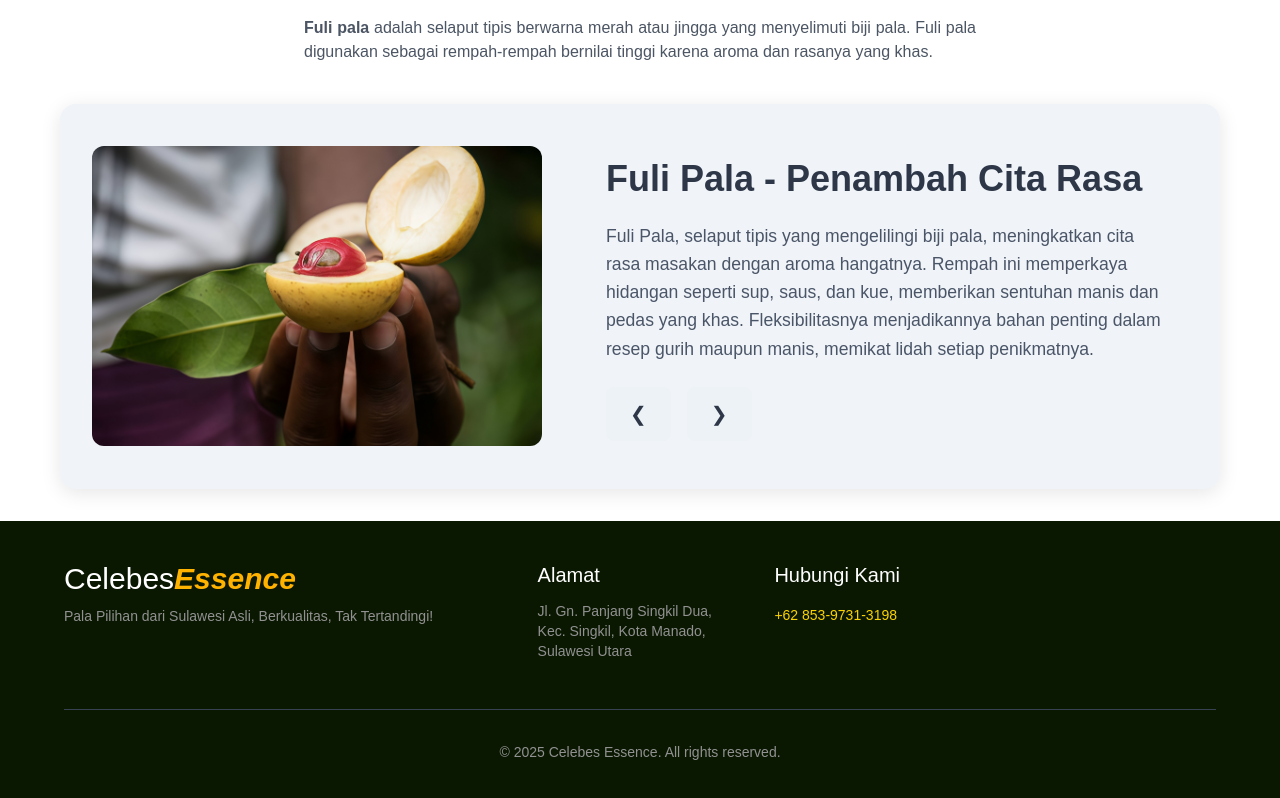
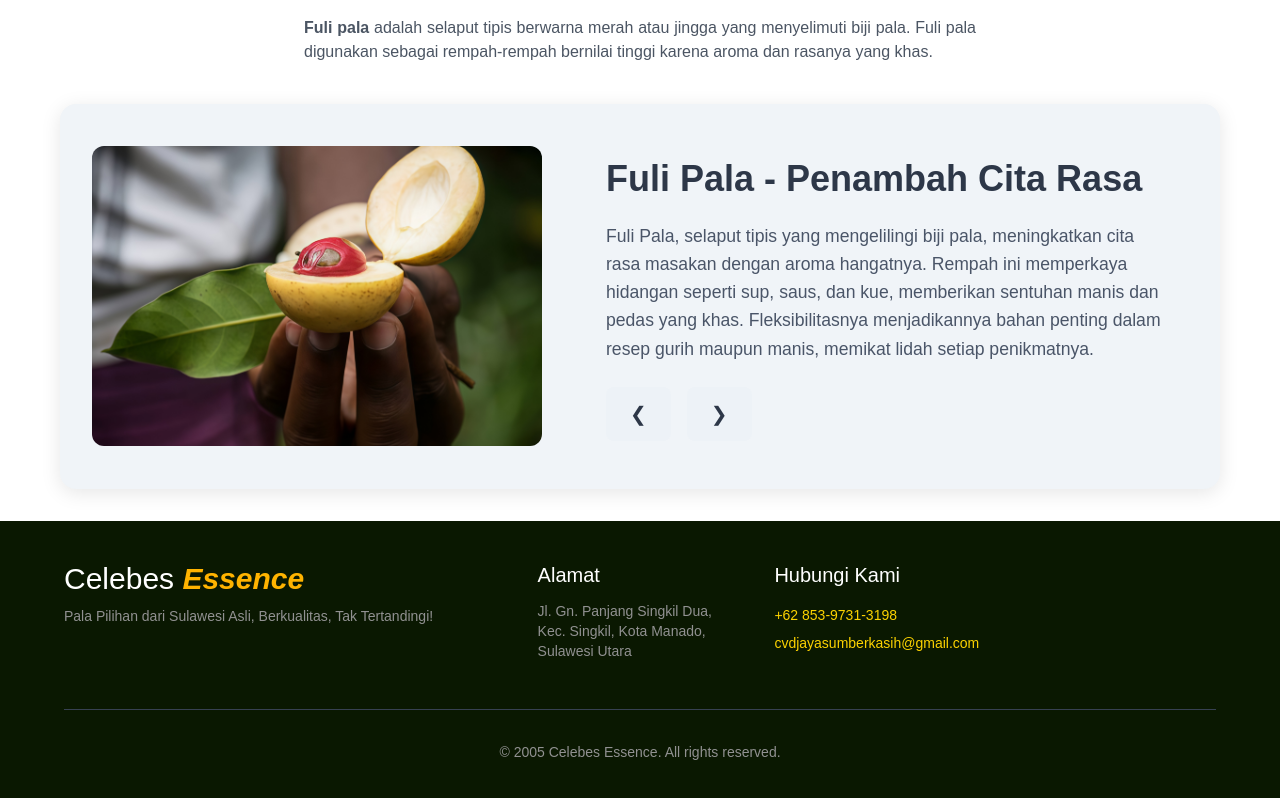
Before and after one commit to jonathanlukass/celebes, a React (Create React App) app: page / in a window 1280 px wide. Shown: the part 1620-2418 px from the top of the page. Built offline with nearby package versions, Linux system fonts and the light colour scheme.

Commit message:
fixing the revision

```diff
--- a/src/components/About.js
+++ b/src/components/About.js
@@ -4,7 +4,7 @@ function About() {
   return (
     <section className="about">
       <h1 className="about-title">
-        Celebes<span>Essence </span>
+        Celebes<span> Essence </span>
       </h1>
       <div className="about-content">
         <p>Pala Pilihan dari Sulawesi<br />Asli, Berkualitas, Tak Tertandingi!</p>
--- a/src/components/AboutUs.js
+++ b/src/components/AboutUs.js
@@ -31,7 +31,7 @@ function AboutUs() {
 
         <div className="grid grid-cols-1 md:grid-cols-3 gap-6">
           {[
-            "Rempah Sulawesi untuk Dunia – Inilah Celebes Essence",
+            "Rempah Sulawesi untuk Dunia – Inilah Celebes Essence.",
             "Celebes Essence menjamin keaslian, mutu, dan keberlanjutan. Produk kami cocok untuk kebutuhan industri makanan, kesehatan, dan kosmetik.",
             "Setiap biji pala kami diproses dengan standar ketat, mulai dari panen hingga pengemasan, untuk menjaga aroma, rasa, dan kandungan alami tetap terjaga.",
           ].map((text, index) => (
--- a/src/components/Contact.js
+++ b/src/components/Contact.js
@@ -8,7 +8,8 @@ function Contact() {
     'Jl. Gn. Panjang Singkil Dua, Kec. Singkil, Kota Manado, Sulawesi Utara';
 
   const phone = '+62 853-9731-3198';
-  const currentYear = '2025';
+  const email = 'cvdjayasumberkasih@gmail.com';
+  const currentYear = '2005';
 
   const phoneNumber = '+6285397313198'; // Replace with your WhatsApp number
   const message = 'Halo, saya tertarik dengan produk Anda!'; // Default message
@@ -25,7 +26,7 @@ function Contact() {
         <div className="lg:col-span-2">
           <p className="text-white text-3xl font-thin mb-2 whitespace-nowrap">
             Celebes
-            <span className="font-bold text-[#ffb300] italic">Essence</span>
+            <span className="font-bold text-[#ffb300] italic"> Essence</span>
           </p>
           <p className="text-[#919191] font-thin text-sm leading-relaxed max-w-sm">
             Pala Pilihan dari Sulawesi Asli, Berkualitas, Tak Tertandingi!
@@ -37,50 +38,25 @@ function Contact() {
           <address className="not-italic text-[#919191] font-thin text-sm mb-2">
             {address}
           </address>
-
         </div>
-
-
 
         <div className="">
           <p className="text-white text-xl mb-3">Hubungi Kami</p>
-          <div className="flex gap-4">
-          <a
-            href={whatsappUrl}
-            target="_blank"
-            rel="noopener noreferrer"
-            className="text-[#FCD200] block mt-1 text-sm hover:underline"
-          >
-            {phone}
-          </a>
-            {/* <a
-              href="https://instagram.com/yourprofile"
+          <div className="flex flex-col gap-1">
+            <a
+              href={whatsappUrl}
               target="_blank"
               rel="noopener noreferrer"
-              aria-label="Instagram"
+              className="text-[#FCD200] block mt-1 text-sm hover:underline"
             >
-              <div className="p-2 rounded-full border border-white inline-block hover:bg-black transition-colors duration-200 group">
-                <img
-                  src={instagramIcon}
-                  alt="Instagram"
-                  className="w-6 h-6 rounded-full group-hover:filter group-hover:brightness-0 group-hover:invert"
-                />
-              </div>
+              {phone}
             </a>
             <a
-              href="https://facebook.com/yourprofile"
-              target="_blank"
-              rel="noopener noreferrer"
-              aria-label="Facebook"
+              href={`mailto:${email}`}
+              className="text-[#FCD200] block mt-1 text-sm hover:underline"
             >
-              <div className="p-2 rounded-full border border-white inline-block hover:bg-black transition-colors duration-200 group">
-                <img
-                  src={facebookIcon}
-                  alt="Facebook"
-                  className="w-6 h-6 rounded-full group-hover:filter group-hover:brightness-0 group-hover:invert"
-                />
-              </div>
-            </a> */}
+              {email}
+            </a>
           </div>
         </div>
       </div>
--- a/src/components/Header.js
+++ b/src/components/Header.js
@@ -39,7 +39,7 @@ function Header() {
 
       <div className="container mx-auto px-6 py-4 flex items-center justify-between">
         {/* Logo - aligned left */}
-        <div className="text-white text-2xl">Celebes<span className='text-[#ffb300] font-bold italic'>Essence</span></div>
+        <div className="text-white text-2xl">Celebes<span className='text-[#ffb300] font-bold italic'> Essence</span></div>
 
         {/* Desktop Navigation - centered (hidden on mobile) */}
         <nav className="hidden md:flex space-x-10">
@@ -88,13 +88,7 @@ function Header() {
 
       {/* Mobile Menu */}
       {isMenuOpen && (
-        <div
-          className="md:hidden absolute top-16 right-1 text-white p-4 rounded shadow-lg z-50 bg-gray-800"
-          style={{
-            background: 'rgba(1, 23, 3, 0.7)', // semi-transparent bg-gray-800
-            backdropFilter: 'blur(10px)',
-          }}
-        >
+ <div className="md:hidden absolute top-16 right-4 bg-gray-800 text-white p-4 rounded shadow-lg z-50">
           <a href="#home" className="block py-2 hover:text-gray-300">
             Beranda
           </a>
```
